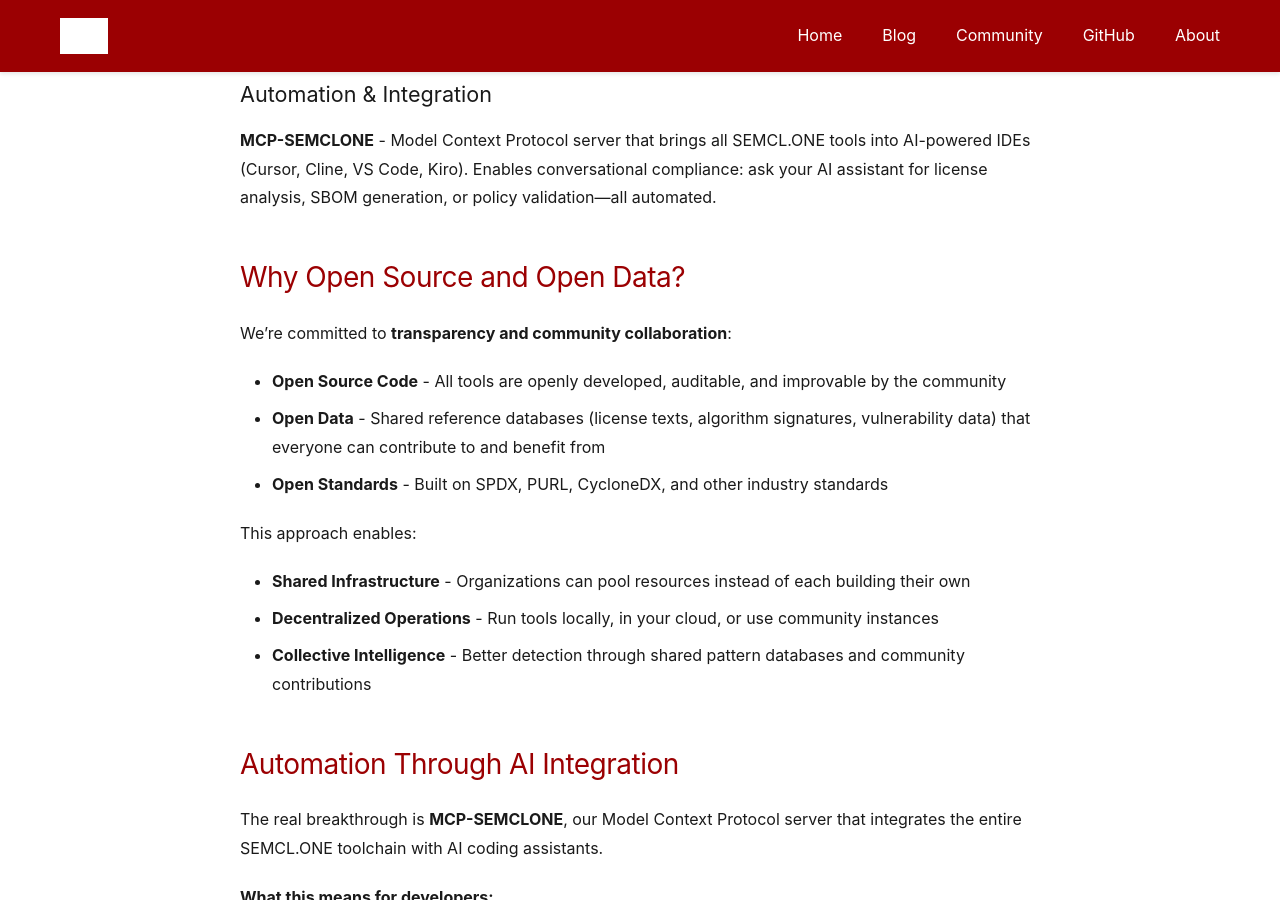
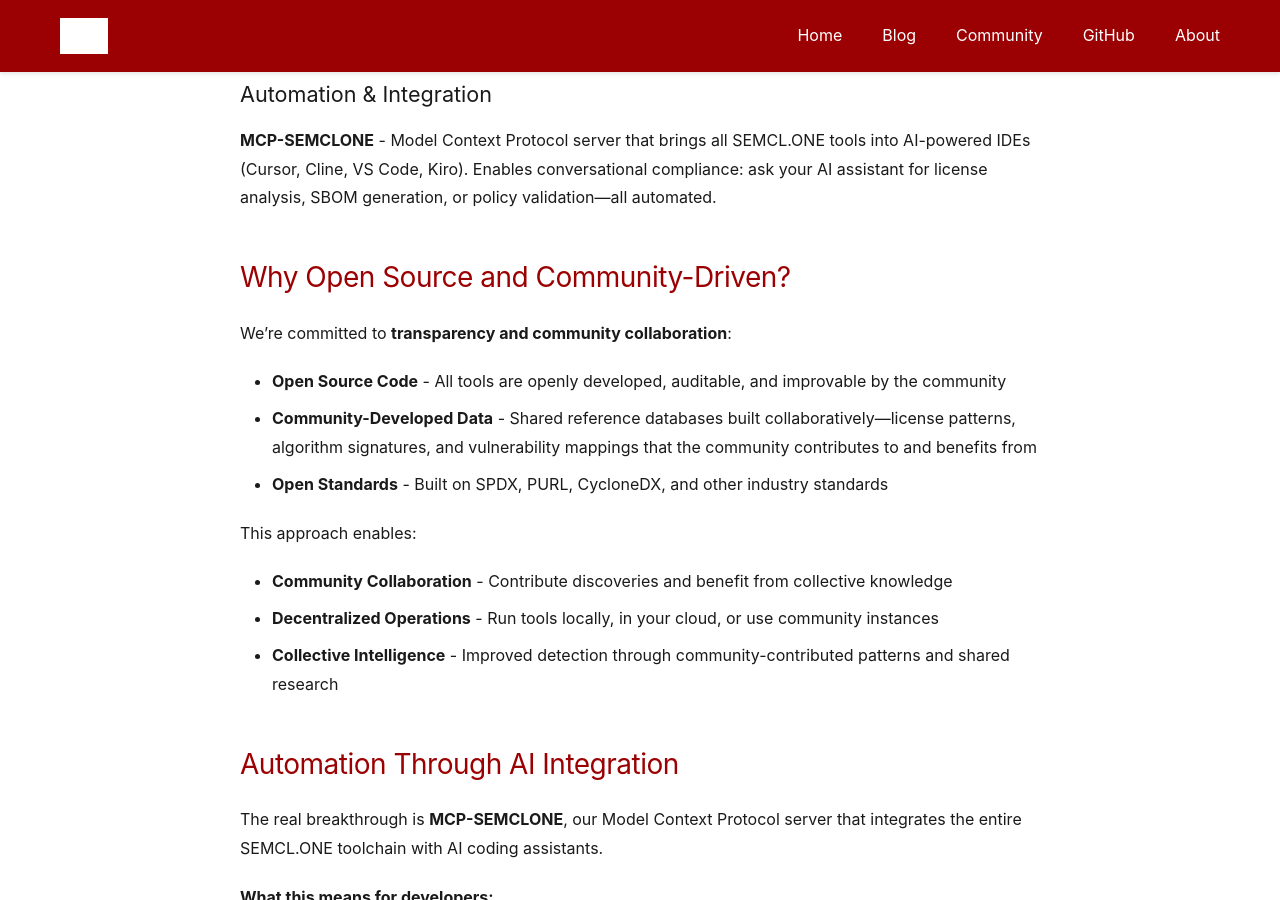
Before and after one commit to SemClone/community, a Jekyll site: the page built from docs/_blog/2025-12-04-welcome-to-semclone-community.md, in a window 1280 px wide and 900 px high, scrolled down 2689 px. Built offline with Jekyll 4.4.1, drawn with Linux system fonts in a browser that asks for light colours; some of the changed text lies outside the part shown; grey boxes are pictures that could not be loaded.

Commit message:
Adjust messaging for commercial services and data optionality
- Change "Open Data" to "Community-Developed Data" to preserve commercial optionality
- Update section header to "Why Open Source and Community-Driven?"
- Refine commercial services section with clearer ecosystem partner framing
- Add business continuity risk advisories and commercial data intelligence offerings
- Emphasize community contribution while maintaining flexibility for premium services

```diff
--- a/docs/_blog/2025-12-04-welcome-to-semclone-community.md
+++ b/docs/_blog/2025-12-04-welcome-to-semclone-community.md
@@ -70,18 +70,18 @@
 
 **MCP-SEMCLONE** - Model Context Protocol server that brings all SEMCL.ONE tools into AI-powered IDEs (Cursor, Cline, VS Code, Kiro). Enables conversational compliance: ask your AI assistant for license analysis, SBOM generation, or policy validation—all automated.
 
-## Why Open Source and Open Data?
+## Why Open Source and Community-Driven?
 
 We're committed to **transparency and community collaboration**:
 
 - **Open Source Code** - All tools are openly developed, auditable, and improvable by the community
-- **Open Data** - Shared reference databases (license texts, algorithm signatures, vulnerability data) that everyone can contribute to and benefit from
+- **Community-Developed Data** - Shared reference databases built collaboratively—license patterns, algorithm signatures, and vulnerability mappings that the community contributes to and benefits from
 - **Open Standards** - Built on SPDX, PURL, CycloneDX, and other industry standards
 
 This approach enables:
-- **Shared Infrastructure** - Organizations can pool resources instead of each building their own
+- **Community Collaboration** - Contribute discoveries and benefit from collective knowledge
 - **Decentralized Operations** - Run tools locally, in your cloud, or use community instances
-- **Collective Intelligence** - Better detection through shared pattern databases and community contributions
+- **Collective Intelligence** - Improved detection through community-contributed patterns and shared research
 
 ## Automation Through AI Integration
 
@@ -173,13 +173,13 @@
 
 ### Commercial Services
 
-While SEMCL.ONE doesn't offer commercial services directly, several community members and associated organizations provide:
+Enterprise support and commercial data services are available from ecosystem partners, including:
 - Enterprise support and consulting
+- Business continuity risk advisories
+- Commercial data intelligence
 - Custom policy development
 - Integration services
 - Training and workshops
-
-Reach out to community members for professional services.
 
 
 ## Join the Community
```
